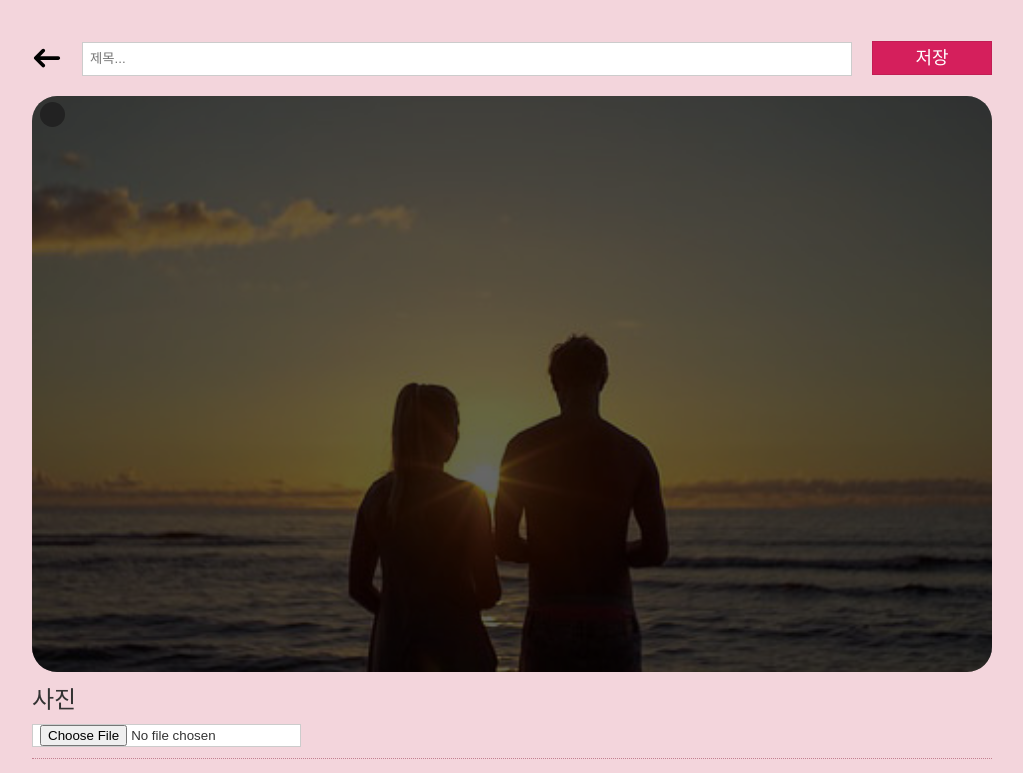
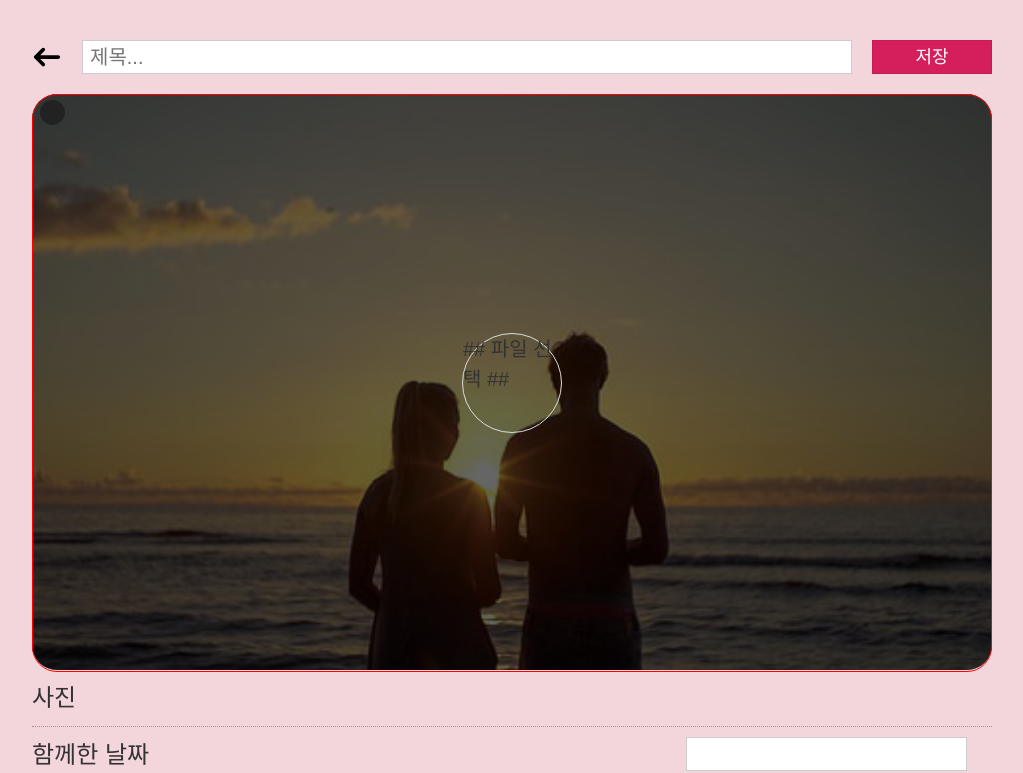
Before and after one commit to error74100/we-bucket-100, a React (Vite) app: page /edit/1 in a window 1280 px wide. Shown: the top 773 px of the page, without its empty margins (128-1151 px from the left). Built offline with nearby package versions, Linux system fonts and the light colour scheme; no server answers; the database is empty; a web font is replaced by a local one.

Commit message:
edit 이미지 업로드 작업중

```diff
--- a/src/App.css
+++ b/src/App.css
@@ -116,6 +116,7 @@ body {
 .write_wrap ul {
   display: flex;
   flex-wrap: wrap;
+  position: relative;
 }
 
 .write_wrap ul li {
@@ -158,6 +159,54 @@ body {
   width: 25px;
   height: 25px;
   border-radius: 50%;
+  text-align: center;
+}
+
+.upload_wrap {
+  position: absolute;
+  left: 0;
+  top: 0;
+  right: 0;
+  padding-top: 60%;
+  background-position: center;
+  background-repeat: no-repeat;
+  background-size: cover;
+  border-radius: 25px;
+  overflow: hidden;
+  border: 1px solid red;
+}
+
+.upload_wrap input[type='file'] {
+  display: none;
+}
+
+.upload_wrap .custom-file-upload {
+  position: absolute;
+  left: 50%;
+  top: 50%;
+  right: 0;
+  width: 100px;
+  height: 100px;
+  transform: translate3d(-50px, -50px, 0);
+  z-index: 10;
+  border-radius: 50%;
+  border: 1px solid #ddd;
+}
+
+.preview_img_wrap {
+  text-align: center;
+  border: 1px solid #c48090;
+  padding: 10px;
+  margin: 10px 0;
+}
+
+.view_group .react-datepicker-wrapper {
+  position: absolute;
+  top: 10px;
+  right: 25px;
+}
+
+.view_group .react-datepicker-wrapper input[type='text'] {
   text-align: center;
 }
 
@@ -233,6 +282,7 @@ body {
 }
 
 .view_group {
+  position: relative;
   padding: 0.625rem 0;
   border-bottom: 1px dotted #c48090;
 }
@@ -241,6 +291,12 @@ body {
   width: 100%;
   outline: none;
   resize: none;
+}
+
+.view_group .flex_wrap {
+  display: flex;
+  align-items: center;
+  justify-content: space-between;
 }
 
 /* loading */
--- a/src/assets/css/common.css
+++ b/src/assets/css/common.css
@@ -147,6 +147,7 @@ input[type='email'],
 input[type='tel'] {
   width: 100%;
   height: 34px;
+  font-size: 1.25rem;
   padding: 0 7px;
   border: 1px solid #ccc;
   border-radius: 0 !important;
@@ -154,14 +155,17 @@ input[type='tel'] {
   outline: none;
   line-height: 32px;
   color: #333;
+  font-family: 'Ownglyph_kimkonghae', sans-serif;
 }
 input[type='file'] {
+  font-size: 1.25rem;
   line-height: 1;
   padding: 0 7px;
   border: 1px solid #ccc;
   cursor: pointer;
   outline: none;
   background-color: #fff;
+  font-family: 'Ownglyph_kimkonghae', sans-serif;
 }
 input[type='text']:focus,
 input[type='password']:focus,
@@ -176,3 +180,8 @@ input[disabled] {
   background-color: #f2f2f2;
   color: #999;
 }
+
+textarea {
+  font-size: 1.25rem;
+  font-family: 'Ownglyph_kimkonghae', sans-serif;
+}
--- a/src/pages/Edit.jsx
+++ b/src/pages/Edit.jsx
@@ -154,6 +154,10 @@ function Edit() {
     );
   };
 
+  const onImageFile = (e) => {
+    console.log('on image file..');
+  };
+
   const onSave = (e) => {
     if (confirm('저장 하시겠습니까?')) {
       onEmotion();
@@ -187,8 +191,6 @@ function Edit() {
           <div className="write_wrap">
             <ul>
               <li>
-                {/* <div className="l_inner" style={{ backgroundImage: 'url(/img/sample_bg.jpg)' }}> */}
-
                 {isImg === true ? (
                   <div
                     className="l_inner"
@@ -204,6 +206,19 @@ function Edit() {
                     <span className="number">{data.seq}</span>
                   </div>
                 )}
+
+                <div onClick={onImageFile} className="upload_wrap">
+                  <label htmlFor="file-upload" className="custom-file-upload">
+                    ## 파일 선택 ##
+                  </label>
+                  {/* 이미지 파일 선택 input */}
+                  <input
+                    type="file"
+                    accept="image/*"
+                    id="file-upload"
+                    onChange={handleImageChange}
+                  />
+                </div>
               </li>
             </ul>
           </div>
@@ -212,16 +227,9 @@ function Edit() {
             <h2 className="h3_type">사진</h2>
 
             <div>
-              {/* 이미지 파일 선택 input */}
-              <input
-                type="file"
-                accept="image/*"
-                onChange={handleImageChange}
-              />
-
               {/* 이미지 미리보기 */}
               {previewImage && (
-                <div>
+                <div className="preview_img_wrap">
                   <p>
                     <img
                       src={previewImage}
@@ -233,13 +241,14 @@ function Edit() {
                       }}
                     />
                   </p>
-                  <p>[미리보기]</p>
+                  <p>[이미지 미리보기]</p>
                 </div>
               )}
             </div>
           </div>
 
           <div className="view_group">
+            <div className="flex_wrap">
               <h2 className="h3_type">함께한 날짜</h2>
               <DatePicker
                 locale={ko}
@@ -249,6 +258,7 @@ function Edit() {
                 }}
                 dateFormat="yyyy년 MM월 dd일"
               />
+            </div>
           </div>
 
           <div className="view_group">
--- a/src/pages/View.jsx
+++ b/src/pages/View.jsx
@@ -71,38 +71,19 @@ function View({ onEmotion }) {
           </div>
 
           <div className="view_group">
-            <h2 className="h3_type">사진</h2>
-            <div>
-              {/* 이미지 미리보기 */}
-              {data.attachment && (
-                <div>
-                  <img
-                    src={data.attachment}
-                    alt="미리보기"
-                    style={{
-                      width: '300px',
-                      height: '300px',
-                      objectFit: 'cover',
-                    }}
-                  />
-                </div>
-              )}
+            <div className="flex_wrap">
+              <h2 className="h3_type">함께한 날짜</h2>
+              <div>{data.withDate}</div>
             </div>
           </div>
 
           <div className="view_group">
-            <h2 className="h3_type">함께한 날짜</h2>
-            <div>{data.withDate}</div>
-          </div>
-
-          <div className="view_group">
             <h2 className="h3_type">감정 상태</h2>
-            <div>{data.emotionId}</div>
             <Emotion emotionId={data.emotionId} onEmotion={'none'} />
           </div>
 
           <div className="view_group">
-            <h2 className="h3_type">내용</h2>
+            <h2 className="h3_type">기록</h2>
             <p>{data.contents}</p>
           </div>
         </div>
```
Lines whose indentation alone changed are shown as unchanged.
